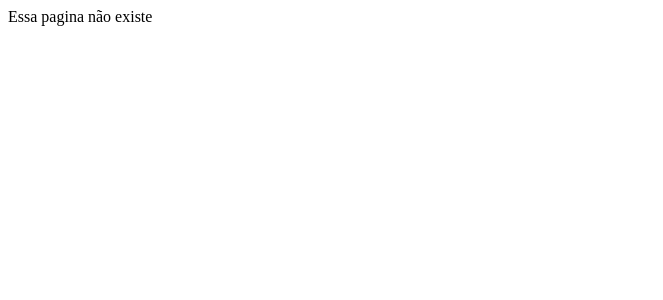
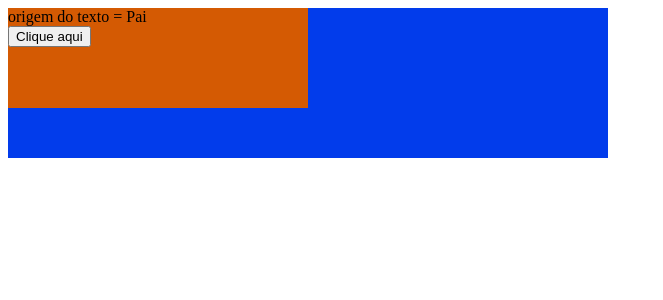
Before and after one commit to ErikGgois/PROJETOS, a React (Vite) app in the folder meu-projeto/: page /Comunicacao in a window 1280 px wide. Shown: the top 300 px of the page, without its empty margins (0-663 px from the left). Built offline with nearby package versions, Linux system fonts and the light colour scheme.

Commit message:
conteudos de PROPO

```diff
--- a/meu-projeto/src/App.tsx
+++ b/meu-projeto/src/App.tsx
@@ -12,6 +12,7 @@ import Sobre from './pages/Sobre'
 import { Routes,Route } from 'react-router-dom'
 import Calculadora from './pages/Calculadora'
 import Lista from './pages/Listas'
+import Comunicacao from './pages/Comunicacao'
 
 function App() {
 
@@ -24,6 +25,7 @@ function App() {
       <Route path='/cadastro' element={<Cadastro/>} />
       <Route path='/calculadora' element={<Calculadora/>} />
       <Route path='lista' element={<Lista/>} />
+      <Route path='Comunicacao' element={<Comunicacao/>} />
     </Routes>
 
    /* <div>
--- /dev/null
+++ b/meu-projeto/src/components/filho/index.tsx
@@ -0,0 +1,19 @@
+import '../../estilo/estilo.css'
+
+type Props = {
+    texto: string
+    FN_Acao: () => void
+}
+function Filho(valores: Props){
+
+    return(
+        <div className='Filho-container'>
+        {valores.texto}
+        <br />
+        <button onClick={valores.FN_Acao}> Clique aqui </button>
+
+        </div>
+    )
+}
+
+export default Filho
--- /dev/null
+++ b/meu-projeto/src/components/pai/index.tsx
@@ -0,0 +1,20 @@
+import '../../estilo/estilo.css'
+import Filho from '../filho'
+
+function Pai(){
+
+    function Handleclick(){
+        alert('Mesagem disparada no Pai')
+    }
+
+    return(
+        <div className='Pai-container'>
+            <Filho texto="origem do texto = Pai"
+                FN_Acao={Handleclick}/>
+            <br />
+
+        </div>
+    )
+}
+
+export default Pai
--- a/meu-projeto/src/estilo/estilo.css
+++ b/meu-projeto/src/estilo/estilo.css
@@ -247,3 +247,15 @@ border: 2px solid black;
     flex-direction: column;
     align-self: center;
   }
+
+  .Pai-container{
+    width: 600px;
+    height: 150px;
+    background-color: rgb(2, 60, 235);
+  }
+
+.Filho-container{
+    width: 300px;
+    height: 100px;
+    background-color: rgb(212, 90, 3);
+}
--- /dev/null
+++ b/meu-projeto/src/pages/Comunicacao.tsx
@@ -0,0 +1,13 @@
+import Pai from "../components/pai"
+
+function Comunicacao() {
+    return(
+        <div>
+            <Pai />
+            <br />
+
+        </div>
+    )
+}
+
+export default Comunicacao
```
